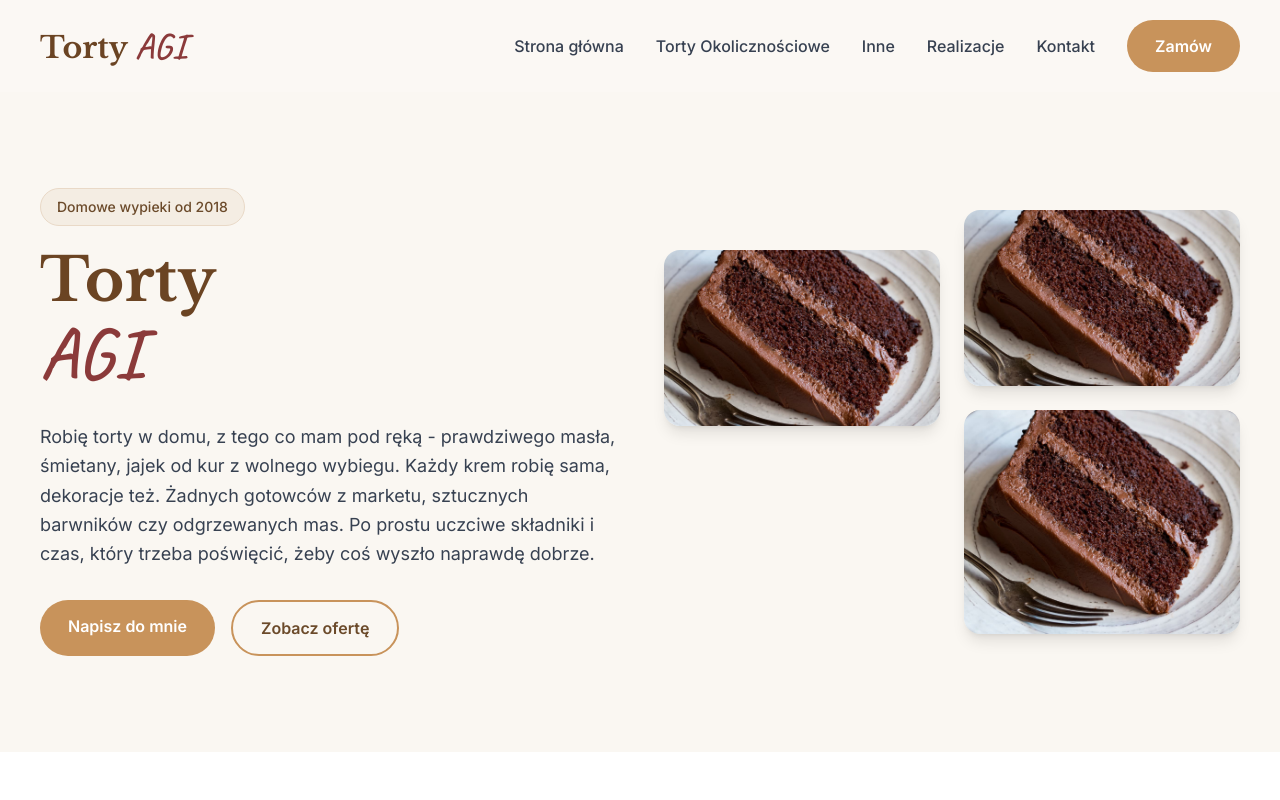
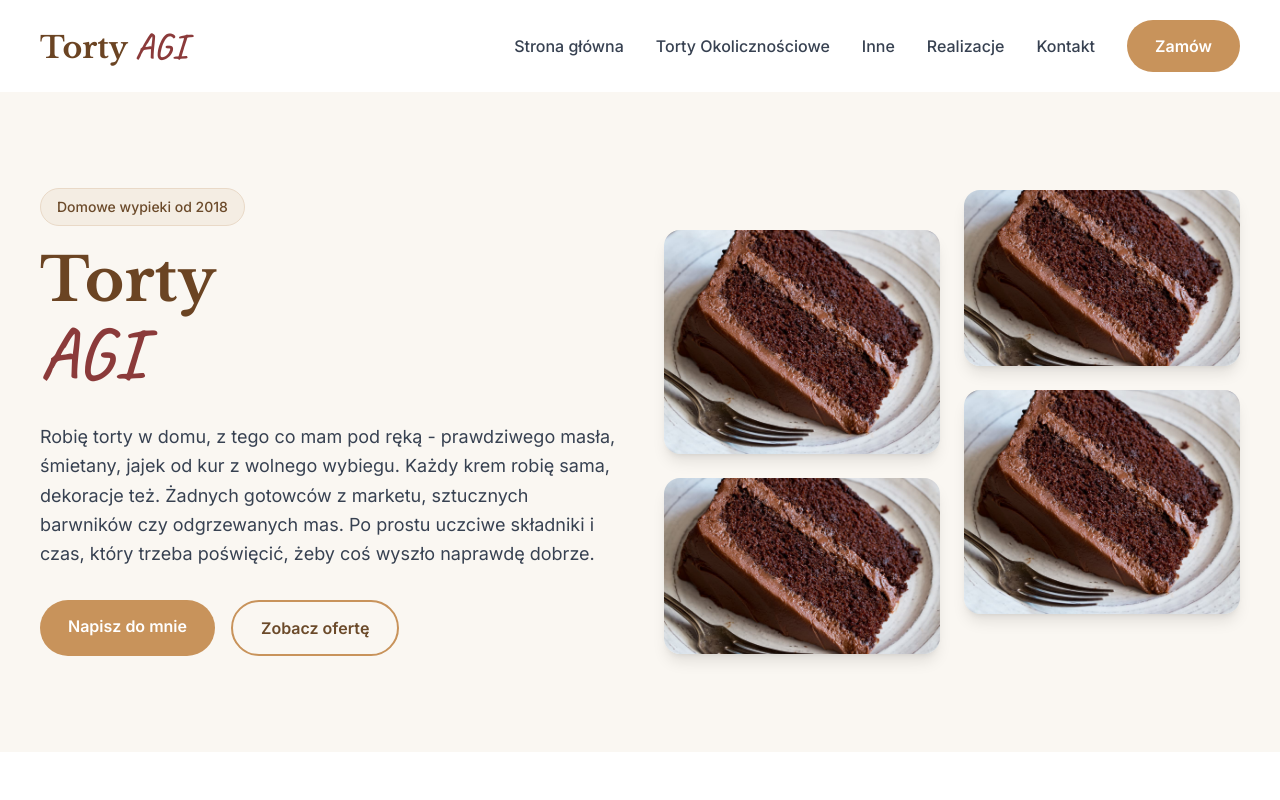
Before and after one commit to Elaard/torty-agi, a Next.js app: page / in a window 1280 px wide. Shown: the top 800 px of the page. Built offline with nearby package versions, Linux system fonts and the light colour scheme; no server answers.

Commit message:
make header white, fix tort ID

```diff
--- a/src/app/page.tsx
+++ b/src/app/page.tsx
@@ -143,7 +143,6 @@ export default function Home() {
                               className='h-full w-full object-cover transition-transform duration-500 group-hover:scale-105'
                             />
                           )}
-                          <div className='absolute inset-0 bg-gradient-to-t from-black/40 to-transparent opacity-0 group-hover:opacity-100 transition-opacity duration-300'></div>
                         </Link>
                       )}
                     </div>
@@ -169,7 +168,6 @@ export default function Home() {
                               className='h-full w-full object-cover transition-transform duration-500 group-hover:scale-105'
                             />
                           )}
-                          <div className='absolute inset-0 bg-gradient-to-t from-black/40 to-transparent opacity-0 group-hover:opacity-100 transition-opacity duration-300'></div>
                         </Link>
                       )}
 
@@ -194,7 +192,6 @@ export default function Home() {
                               className='h-full w-full object-cover transition-transform duration-500 group-hover:scale-105'
                             />
                           )}
-                          <div className='absolute inset-0 bg-gradient-to-t from-black/40 to-transparent opacity-0 group-hover:opacity-100 transition-opacity duration-300'></div>
                         </Link>
                       )}
                     </div>
--- a/src/components/layout/header.tsx
+++ b/src/components/layout/header.tsx
@@ -28,7 +28,7 @@ export const Header = () => {
 
   return (
     <header
-      className={`sticky top-0 z-50 transition-all duration-300 backdrop-blur-md ${isScrolled ? 'bg-white/95 shadow-md py-3' : 'bg-cream/80 py-5'}`}
+      className={`sticky top-0 z-50 transition-all duration-300 backdrop-blur-md ${isScrolled ? 'bg-white/95 shadow-md py-3' : 'bg-white py-5'}`}
     >
       <div className='container-custom'>
         <div className='flex items-center justify-between'>
--- a/src/data/get-page-data.ts
+++ b/src/data/get-page-data.ts
@@ -70,14 +70,14 @@ const data: PageData = {
   },
   'allProducts': [
     {
-      'id': 'Tort weselny',
+      'id': 'tort-czekoladowy',
       'name': 'Tort czekoladowy',
       'category': ProductCategory.CAKES,
       'variant': CakeVariants.KOBIECE_TORTY,
       'flavours': ['Czekoladowy', 'Waniliowy'],
       'price': 150,
       'mainImage': '/images/chocolate-cake.jpg',
-      'images': ['/images/chocolate-cake.jpg'],
+      'images': ['/images/chocolate-cake.jpg', '/images/chocolate-cake.jpg', '/images/chocolate-cake.jpg'],
       'description': 'Pyszny tort czekoladowy z bogatymi warstwami czekoladowymi i aksamitnym ganache.',
     },
     {
```
